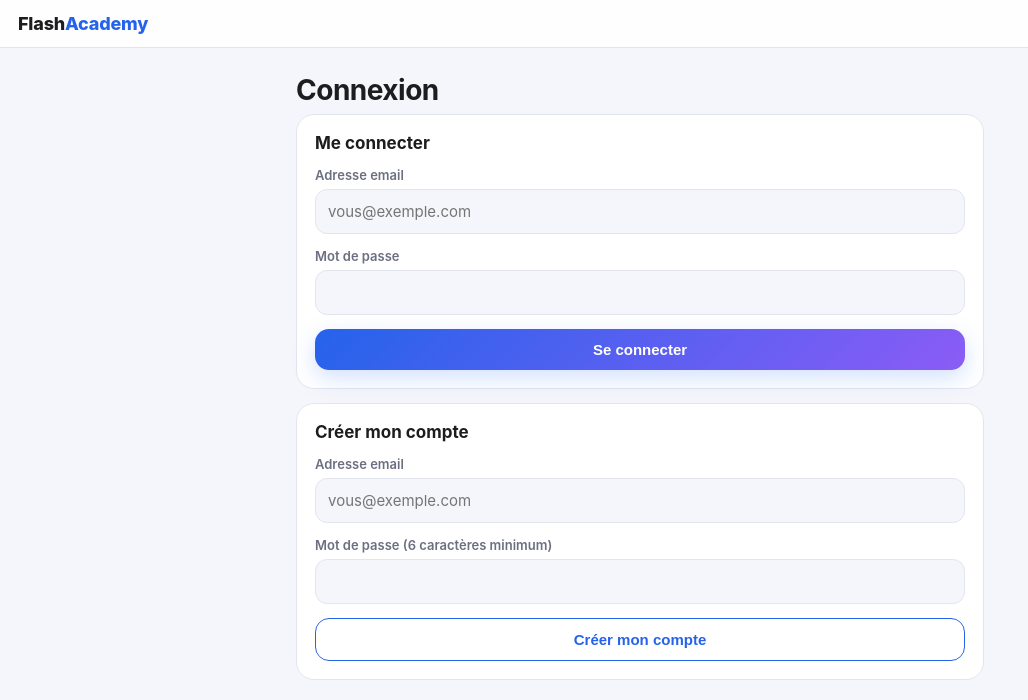
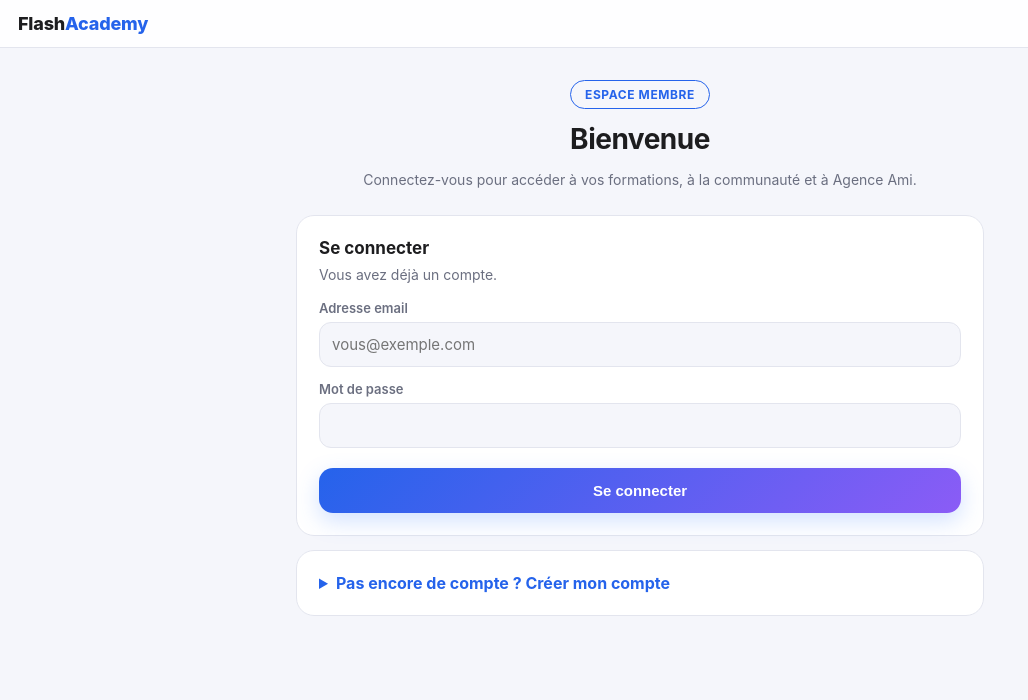
Before and after one commit to sksponsorr-cpu/flashacademy, a Next.js app: page /connexion in a window 1280 px wide. Shown: the top 700 px of the page, without its empty margins (0-1028 px from the left). Built offline with nearby package versions, Linux system fonts and the light colour scheme.

Commit message:
Update page.tsx

```diff
--- a/app/connexion/page.tsx
+++ b/app/connexion/page.tsx
@@ -1,45 +1,45 @@
+import Link from 'next/link';
 import { seConnecter, creerCompte } from './actions';
 
-const erreurs: Record<string, string> = {
-  identifiants: 'Email ou mot de passe incorrect.',
-  inscription: "Inscription impossible. Le mot de passe doit contenir au moins 6 caractères, ou cet email existe déjà.",
-};
-
-export default function Connexion({ searchParams }: { searchParams: { erreur?: string } }) {
-  const message = searchParams.erreur ? erreurs[searchParams.erreur] : '';
-
+export default function Connexion({ searchParams }: { searchParams: { erreur?: string; info?: string } }) {
   return (
     <>
       <div className="bar">
-        <div className="logo">Flash<span>Academy</span></div>
+        <Link href="/" className="logo">Flash<span>Academy</span></Link>
       </div>
-      <main>
-        <h1>Connexion</h1>
-        {message && (
-          <div className="msg" style={{ background: '#fee2e2', color: '#991b1b' }}>{message}</div>
-        )}
 
-        <div className="card">
-          <h3>Me connecter</h3>
+      <main style={{ paddingTop: 32 }}>
+        <div style={{ textAlign: 'center', marginBottom: 24 }}>
+          <span className="pill">Espace membre</span>
+          <h1 style={{ marginTop: 14 }}>Bienvenue</h1>
+          <p className="muted">Connectez-vous pour accéder à vos formations, à la communauté et à Agence Ami.</p>
+        </div>
+
+        {searchParams.erreur && <div className="msg erreur">{searchParams.erreur}</div>}
+        {searchParams.info && <div className="msg">{searchParams.info}</div>}
+
+        <div className="card" style={{ padding: 22 }}>
+          <h3>Se connecter</h3>
+          <p className="muted" style={{ marginTop: 0 }}>Vous avez déjà un compte.</p>
           <form action={seConnecter}>
             <label>Adresse email</label>
-            <input name="email" type="email" required placeholder="vous@exemple.com" />
+            <input name="email" type="email" required autoComplete="email" placeholder="vous@exemple.com" />
             <label>Mot de passe</label>
-            <input name="motdepasse" type="password" required />
-            <button className="btn block" style={{ marginTop: 14 }} type="submit">Se connecter</button>
+            <input name="motdepasse" type="password" required autoComplete="current-password" />
+            <button className="btn block" style={{ marginTop: 20, padding: 14 }} type="submit">Se connecter</button>
           </form>
         </div>
 
-        <div className="card">
-          <h3>Créer mon compte</h3>
-          <form action={creerCompte}>
+        <details className="card" style={{ padding: 22 }}>
+          <summary style={{ cursor: 'pointer', fontWeight: 700, color: 'var(--accent)' }}>Pas encore de compte ? Créer mon compte</summary>
+          <form action={creerCompte} style={{ marginTop: 16 }}>
             <label>Adresse email</label>
-            <input name="email" type="email" required placeholder="vous@exemple.com" />
+            <input name="email" type="email" required autoComplete="email" placeholder="vous@exemple.com" />
             <label>Mot de passe (6 caractères minimum)</label>
-            <input name="motdepasse" type="password" required minLength={6} />
-            <button className="btn block ghost" style={{ marginTop: 14 }} type="submit">Créer mon compte</button>
+            <input name="motdepasse" type="password" required minLength={6} autoComplete="new-password" />
+            <button className="btn block ghost" style={{ marginTop: 20, padding: 14 }} type="submit">Créer mon compte</button>
           </form>
-        </div>
+        </details>
       </main>
     </>
   );
```
